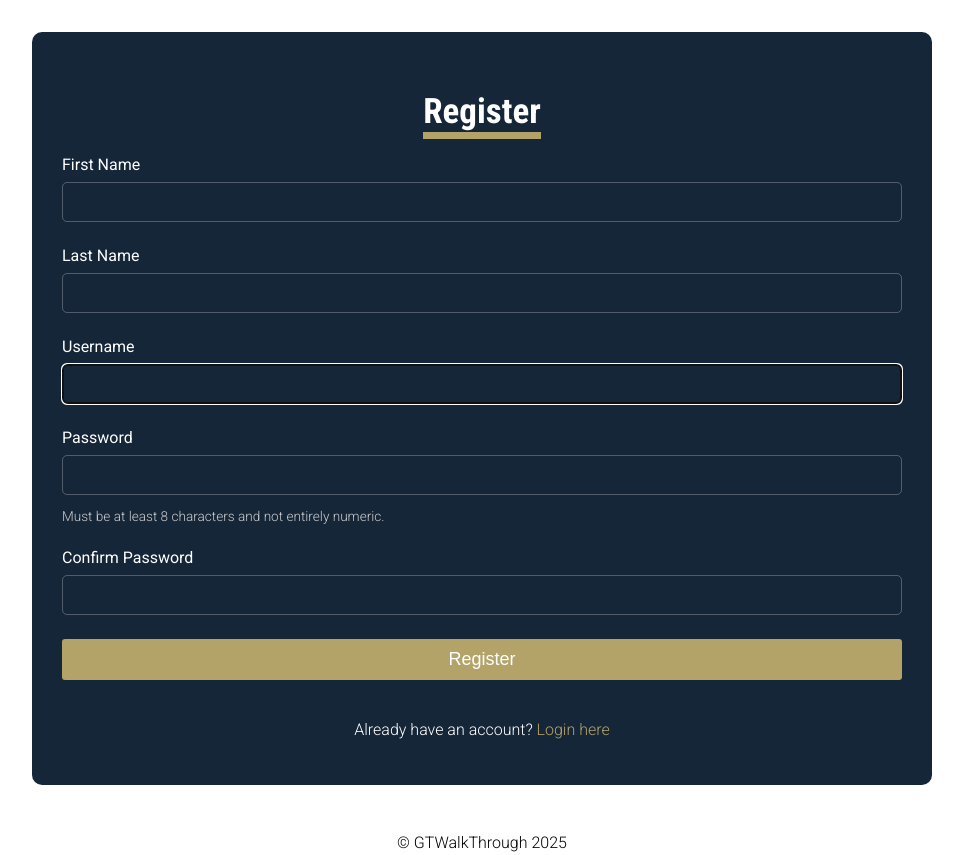
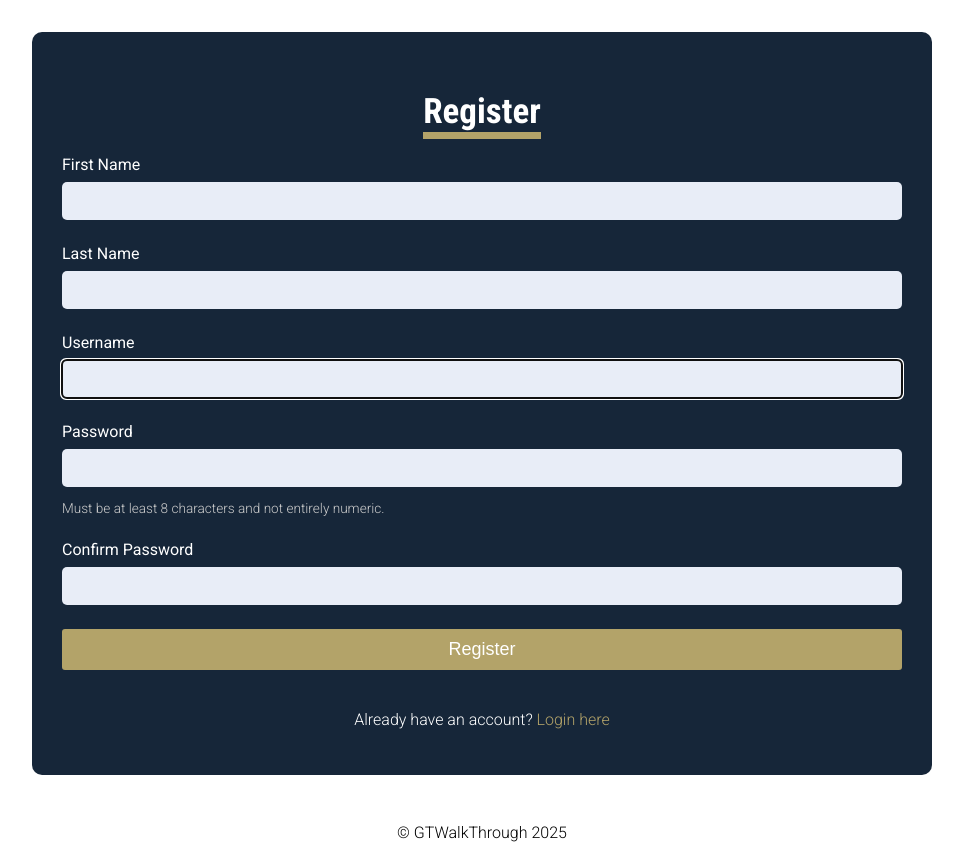
Before and after one commit to nakulshah04/GTWalkThrough, a Django app: page /register/ in a window 1280 px wide. Shown: the part 92-947 px from the top of the page, without its empty margins (158-1121 px from the left). Run offline with Django 5.2, Linux system fonts and the light colour scheme.

Commit message:
Updated register page style field to match login/profile page

```diff
--- a/gtwt_app/templates/Auth/register.html
+++ b/gtwt_app/templates/Auth/register.html
@@ -57,15 +57,15 @@ WalkThrough{% endblock %} {% block content %}
   input,
   select,
   textarea {
-    background-color: transparent;
-    border: 1px solid rgba(255, 255, 255, 0.253);
+    background-color: #e8edf7;
+    border: none;
     padding: 10px;
     border-radius: 5px;
-    color: white;
+    color: black;
     width: 100%;
     font-size: 1rem;
     box-sizing: border-box;
-  }
+}
 
   .title {
     color: white;
```
Also changed, not shown: db.sqlite3.
